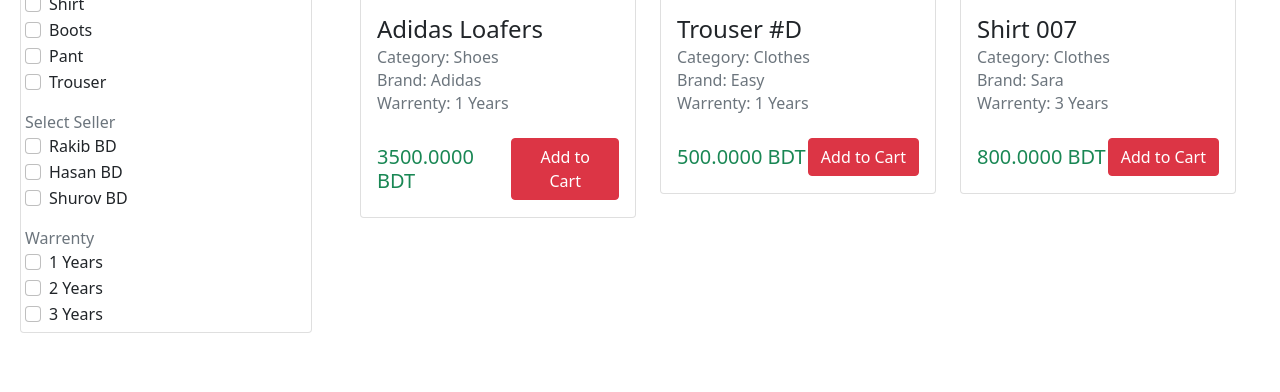
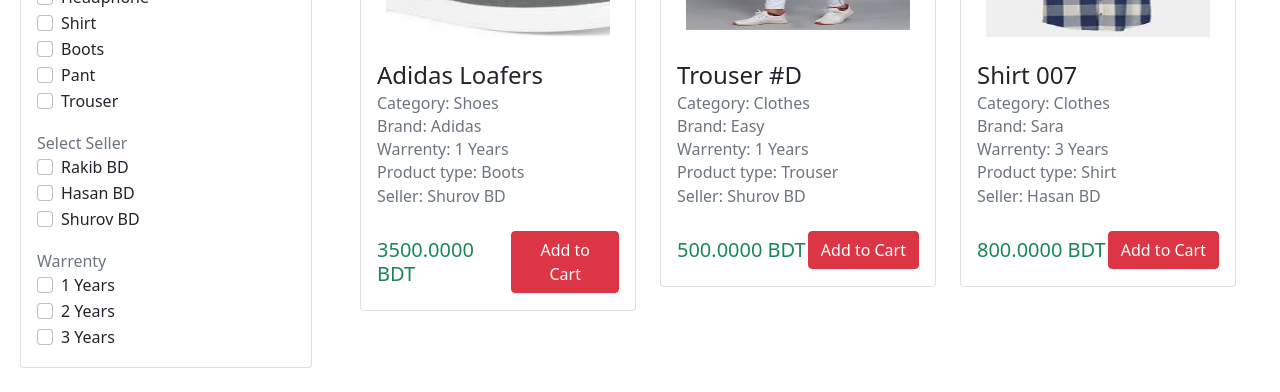
Before and after one commit to rhshurov64/qtec_filter_task, a Django app: page / in a window 1280 px wide. Shown: the part 633-1025 px from the top of the page. Before the commit the page ends 966 px from the top, so only its background shows below. Run offline with Django 4.2, Linux system fonts and the light colour scheme; data comes from the database, SQL or seed files in the repository; both versions use the stored data as it was after the commit; some libraries are stand-ins or nearby versions.

Commit message:
Category filter, Brand filter, Product type filter, Seller filter, Price filter, Image work

```diff
--- a/qtec_search/urls.py
+++ b/qtec_search/urls.py
@@ -16,9 +16,12 @@ Including another URLconf
 """
 from django.contrib import admin
 from django.urls import path, include
+from django.conf.urls.static import static
+from django.conf import settings
+
 
 urlpatterns = [
     path('admin/', admin.site.urls),
     path('', include('search_filter.urls')),
 
-]
+]+static(settings.MEDIA_URL, document_root=settings.MEDIA_ROOT)
--- a/search_filter/admin.py
+++ b/search_filter/admin.py
@@ -23,7 +23,7 @@ class Product_TypeAdmin(admin.ModelAdmin):
 
 @admin.register(Product)
 class ProductAdmin(admin.ModelAdmin):
-    list_display = ('id','name', 'category', 'brand','product_type', 'warranty', 'seller', 'price')
+    list_display = ('id','name','image', 'category', 'brand','product_type', 'warranty', 'seller', 'price')
     list_filter = ('category', 'brand', 'warranty','product_type', 'seller')
     search_fields = ('name', 'brand__name', 'seller__name')
     list_editable = ('price',)
--- a/search_filter/models.py
+++ b/search_filter/models.py
@@ -35,6 +35,8 @@ class Product_Type(models.Model):
     def __str__(self):
         return self.name
 
+
+
 class Product(models.Model):
     name = models.CharField(max_length=255)
     category = models.ForeignKey(Category, on_delete=models.CASCADE, blank = True, null = True)
@@ -43,6 +45,7 @@ class Product(models.Model):
     warranty = models.ForeignKey(Warranty, on_delete=models.CASCADE, blank = True, null = True)
     seller = models.ForeignKey(Seller, on_delete=models.CASCADE, blank = True, null = True)
     price = models.DecimalField(max_digits=100, decimal_places=4)
+    image = models.ImageField(upload_to='product_images/', blank=True, null=True)
 
     def __str__(self):
         return self.name
--- a/search_filter/templates/search_filter/base.html
+++ b/search_filter/templates/search_filter/base.html
@@ -7,7 +7,7 @@
   <meta name="viewport" content="width=device-width, initial-scale=1.0">
   <title>Qtec Search Filter</title>
 
-  <!-- <script src="https://ajax.googleapis.com/ajax/libs/jquery/3.7.1/jquery.min.js"></script> -->
+  <script src="https://ajax.googleapis.com/ajax/libs/jquery/3.7.1/jquery.min.js"></script>
 
   <!-- <script src="https://code.jquery.com/jquery-3.5.1.min.js"></script> -->
 
@@ -20,7 +20,7 @@
 
 <body>
 
-    <h2 class="p-3 text-center" style="background-color: #6C757D; color:white;">Qtec Ecommerce Search By Md. Rakibul Hasan</h2>
+    <h2 class="p-3 text-center" style="background-color: #6C757D; color:white;">Qtec Search Filtering By Md. Rakibul Hasan</h2>
 
 
   {% block content %}
--- a/search_filter/templates/search_filter/home.html
+++ b/search_filter/templates/search_filter/home.html
@@ -8,26 +8,28 @@
 
             <!--Items Filter-->
             <div class="col-3">
-                <div class="card">
-                    <form method="post" class="p-1">
+                <div class="card p-3">
+                        <form id="price_search" action="" method="GET">
 
                             <section class="mt-2">
                                 <span class="text-muted font-weight-bold">Price
                                     Range</span>
                                 <div class="d-flex-block">
                                     <input style="width: 120px;" type="number"
-                                    name="min"
+                                        name="min" id="min"
                                         class="form-control d-inline me-2"
-                                    placeholder="Min" />
+                                        placeholder="Min" required/>
+
                                     <input style="width: 120px;" type="number"
-                                    name="max"
+                                        name="max" id="max"
                                         class="form-control d-inline me-2"
-                                    placeholder="Max" />
+                                        placeholder="Max" required/>
+
                                     <button style="width: 50px; height: 36px;"
                                         class="btn btn-success btn-sm d-inline">Go</button>
                                 </div>
                             </section>
-
+                        </form>
                         <section class="mt-3">
                             <span
                                 class="text-muted font-weight-bold">Category</span>
@@ -35,8 +37,7 @@
 
                                 {% for category in categories %}
                                 <div class="form-check">
-                                    <input class="form-check-input"
-                                        type="checkbox" value="{{ category.id }}" id="category_{{ category.id }}">
+                                    <input class="form-check-input" data-filter="category" type="checkbox" value="{{ category.id }}" id="{{ category.id }}">
                                     <label class="form-check-label"
                                         for="categorya">
                                         {{category.name}}
@@ -55,8 +56,8 @@
 
                                 {% for brand in brands %}
                                 <div class="form-check">
-                                    <input class="form-check-input"
-                                        type="checkbox" value="{{ brand.id }}" id="brand_{{ brand.id }}>
+                                    <input class="form-check-input" data-filter="brand"
+                                        type="checkbox" value="{{ brand.id }}" id="{{ brand.id }}>
                                     <label class="form-check-label"
                                         for="categorya">
                                         {{brand.name}}
@@ -75,8 +76,8 @@
 
                                 {% for type in types %}
                                 <div class="form-check">
-                                    <input class="form-check-input"
-                                        type="checkbox" value="{{ type.id }}" id="type_{{ type.id }}>
+                                    <input class="form-check-input" data-filter="type"
+                                        type="checkbox" value="{{ type.id }}" id="{{ type.id }}>
                                     <label class="form-check-label"
                                         for="categorya">
                                         {{type.name}}
@@ -95,10 +96,8 @@
 
                                 {% for seller in sellers %}
                                 <div class="form-check">
-                                    <input class="form-check-input"
-                                        type="checkbox" value="{{ seller.id }} id="seller_{{ seller.id }}>
-                                    <label class="form-check-label"
-                                        for="categorya">
+                                    <input class="form-check-input" data-filter="seller" type="checkbox" value="{{ seller.id }}" id="{{ seller.id }}">
+                                    <label class="form-check-label">
                                         {{seller.name}}
                                     </label>
                                 </div>
@@ -115,8 +114,8 @@
 
                                 {% for warranty in warranty %}
                                 <div class="form-check">
-                                    <input class="form-check-input"
-                                        type="checkbox" value="{{ warranty.id }}" id="warranty_{{ warranty.id }}>
+                                    <input class="form-check-input" data-filter="warranty"
+                                        type="checkbox" value="{{ warranty.id }}" id="{{ warranty.id }}>
                                     <label class="form-check-label"
                                         for="categorya">
                                         {{warranty.duration}}
@@ -128,7 +127,6 @@
                             </div>
                         </section>
 
-                    </form>
                 </div>
             </div>
             <!--End Items Filter-->
@@ -136,7 +134,7 @@
             <!-- Items -->
             <div class="col-9">
                 <div class="container">
-                    <div class="row">
+                    <div class="row" id="product_show">
 
 
                         {% for product in products %}
@@ -145,9 +143,10 @@
 
                         <div class="col-12 col-sm-8 col-md-6 col-lg-4 mb-4">
                             <div class="card">
-                                <img class="card-img" style="height: 150px; width: 170px;"
-                                    src="https://s3.eu-central-1.amazonaws.com/bootstrapbaymisc/blog/24_days_bootstrap/vans.png"
-                                    alt="Vans">
+                                {% if product.image %}
+                                    <img class="p-2" style="height: 150px; width: 240px; margin:auto;" src="{{ product.image.url }}" alt="{{ product.name }}">
+                                {% endif %}
+
                                 <div
                                     class="card-img-overlay d-flex justify-content-end">
                                     <a href="#"
@@ -160,6 +159,10 @@
                                     <h6 class="card-subtitle mb-2 text-muted">Category: {{product.category}}</h6>
                                     <h6 class="card-subtitle mb-2 text-muted">Brand: {{product.brand}}</h6>
                                     <h6 class="card-subtitle mb-2 text-muted">Warrenty: {{product.warranty}}</h6>
+                                    <h6 class="card-subtitle mb-2 text-muted">Product type:
+                                        {{product.product_type}}</h6>
+                                    <h6 class="card-subtitle mb-2 text-muted">Seller:
+                                        {{product.seller}}</h6>
 
 
                                     <div
@@ -186,4 +189,83 @@
 
 </div>
 
+
+<!-- <script>
+    $(document).ready(function(){
+        $('#price_search').on("submit", function(e){
+            e.preventDefault();
+            console.log('Price Submitted');
+
+            let min = $('#min').val();
+            let max = $('#max').val();
+
+
+            console.log(min);
+            console.log(max);
+
+            $('#category-add :input').val('');
+
+
+            mydata = {min: min, max:max}
+            $('#product_show').empty();
+
+            $.ajax({
+                url :"{% url 'index' %}",
+                method: "GET",
+                data: mydata,
+                dataType: 'json',
+                success: function(response){
+                    console.log(response);
+                    $('#product_show').html(response.data);
+                }
+            })
+        });
+
+    });
+</script> -->
+
+<script>
+    $(document).ready(function(){
+        $(".form-check-input, #price_search").on('click submit', function(e){
+            if ($(this).attr('id') === 'price_search') {
+                e.preventDefault();
+            }
+
+                var filter_object = {};
+
+                var min = $('#min').val();
+                var max = $('#max').val();
+
+                filter_object['min'] = min;
+                filter_object['max'] = max;
+
+                $(".form-check-input").each(function(index, ele){
+                    var filter_value = $(this).val();
+                    var filter_key = $(this).data('filter');
+
+                    console.log(filter_key, filter_value);
+
+                    filter_object[filter_key] = Array.from(document.querySelectorAll('input[data-filter=' + filter_key + ']:checked')).map(function(el){
+                         return el.value;
+                    });
+                });
+
+                $.ajax({
+                    url: '{% url "filter_data" %}',
+                    data: filter_object,
+                    dataType: 'json',
+                    success: function(res){
+                        $("#product_show").html(res.data);
+                    }
+                });
+
+        });
+    });
+</script>
+
+
+
+
+
+
 {% endblock content %}
--- a/search_filter/urls.py
+++ b/search_filter/urls.py
@@ -2,6 +2,7 @@ from django.urls import path, include
 from . import views
 
 urlpatterns = [
-    path('', views.index),
+    path('', views.index, name='index'),
+    path('filter_data/', views.filter_data, name='filter_data'),
 
 ]
--- a/search_filter/views.py
+++ b/search_filter/views.py
@@ -1,5 +1,9 @@
 from django.shortcuts import render
 from .models import *
+from django.db.models import Q
+from django.http import HttpResponse, JsonResponse
+import json
+from django.template.loader import render_to_string
 # Create your views here.
 
 def index(request):
@@ -8,7 +12,6 @@ def index(request):
     types = Product_Type.objects.all()
     sellers = Seller.objects.all()
     warrenty = Warranty.objects.all()
-
     products = Product.objects.all()
     context = {
         'categories' :categories,
@@ -20,3 +23,41 @@ def index(request):
 
     }
     return render(request, 'search_filter/home.html', context)
+
+
+def filter_data(request):
+    min_price = request.GET.get('min')
+    max_price = request.GET.get('max')
+    category = request.GET.getlist('category[]')
+    brand = request.GET.getlist('brand[]')
+    type = request.GET.getlist('type[]')
+    sellers = request.GET.getlist('seller[]')
+    warranty = request.GET.getlist('warranty[]')
+    # print(sellers)
+    # print(type)
+
+    products = Product.objects.all()
+
+    if category:
+        products = products.filter(category__in=category)
+
+    if brand:
+        products = products.filter(brand__in=brand)
+
+    if type:
+        products = products.filter(product_type__in=type)
+
+    if sellers:
+        products = products.filter(seller__in =sellers)
+
+    if warranty:
+        products = products.filter(warranty__in=warranty)
+
+    if min_price and max_price:
+        products = products.filter(price__range=(min_price, max_price))
+
+    products = products.distinct()
+
+
+    data = render_to_string('search_filter/product_list.html', {'products': products})
+    return JsonResponse({'data': data})
```
Also changed, not shown: qtec_search/settings.py (+7 -11 lines), search_filter/templates/search_filter/product_list.html (added, +41 -0 lines), db.sqlite3, media/product_images/download.jpeg (added), media/product_images/download_1.jpeg (added), media/product_images/download_2.jpeg (added), media/product_images/download_3.jpeg (added), media/product_images/download_4.jpeg (added), media/product_images/images.jpeg (added), search_filter/migrations/0003_product_image.py (added). Lines whose indentation alone changed are shown as unchanged.
